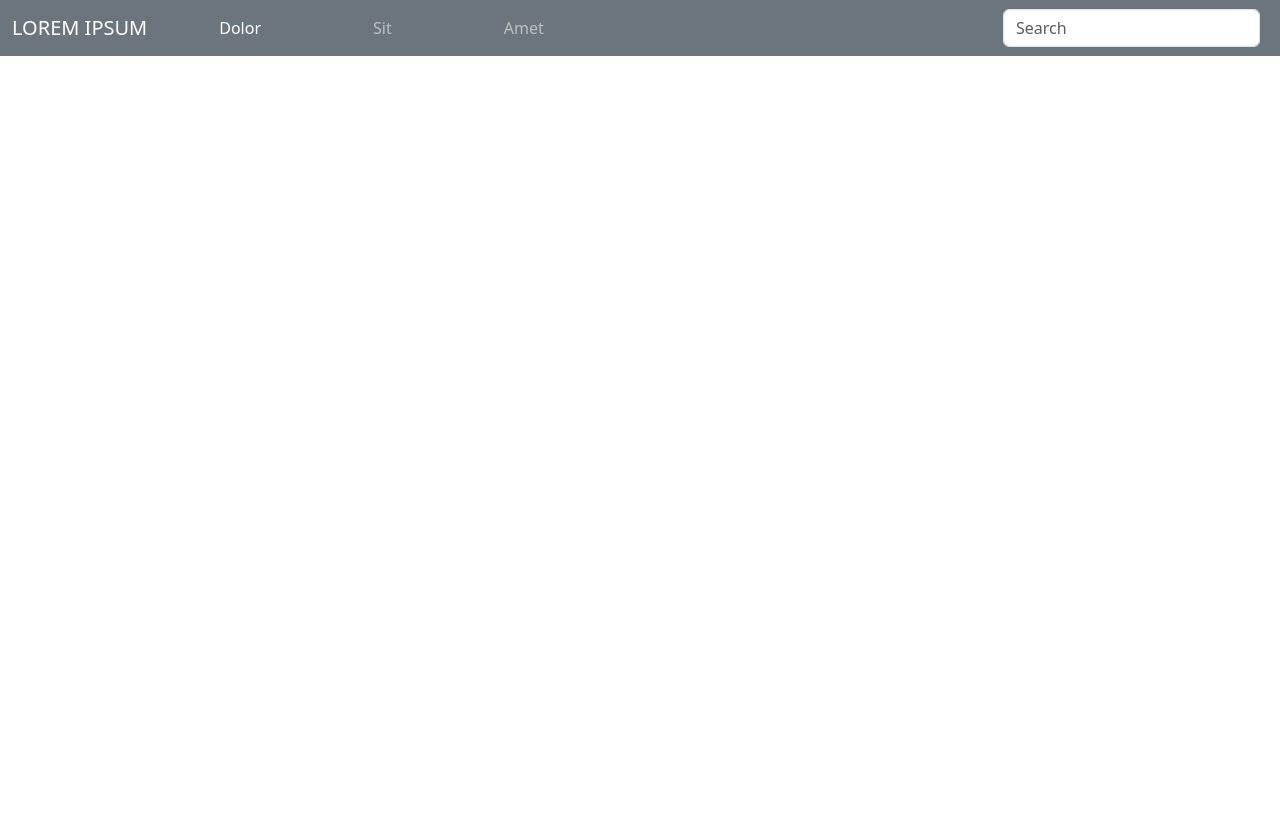
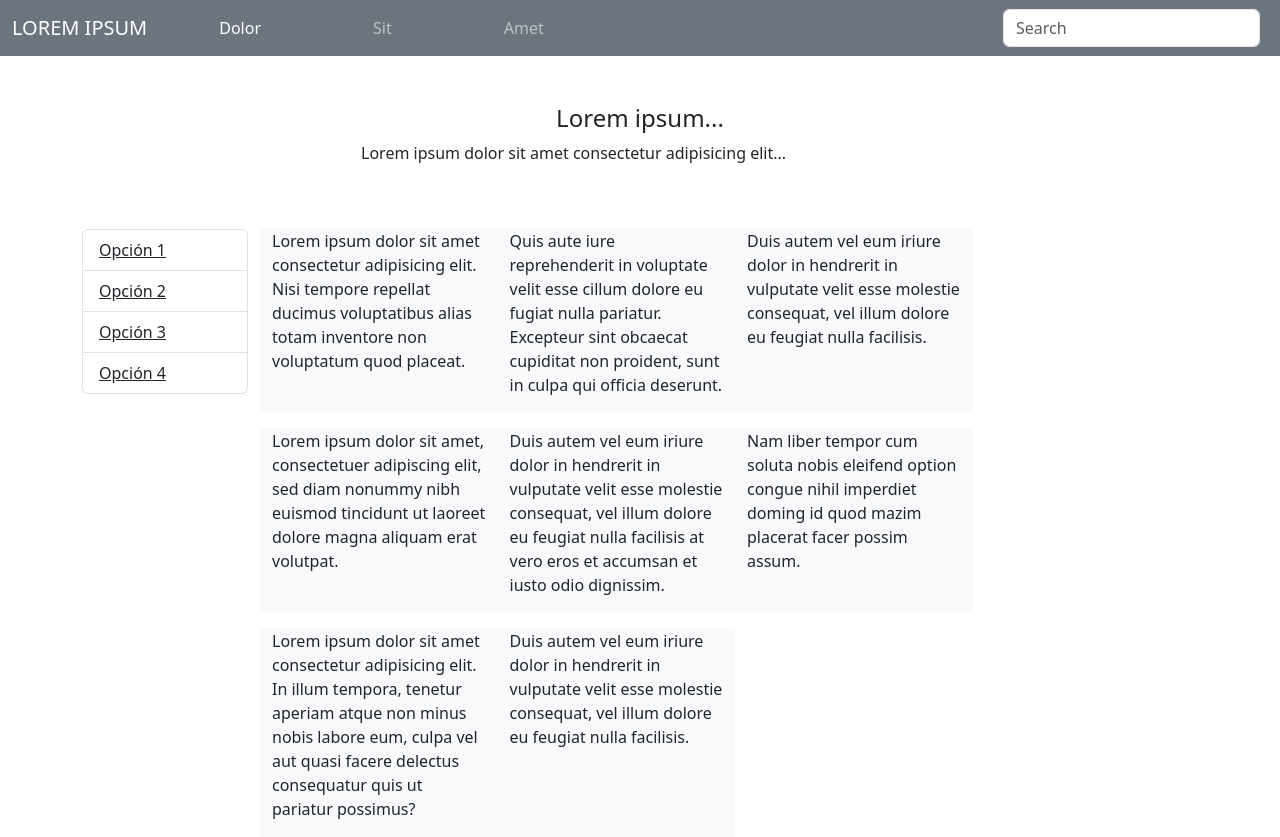
Before and after one commit to andrealvrez/Taller-responsive-boostrap, a plain HTML site: page index.html in a window 1280 px wide. Before the commit the page ends 800 px from the top, so only its background shows below. Drawn offline with nearby package versions, Linux system fonts and the light colour scheme.

Commit message:
Grid layout attempt

```diff
--- a/index.html
+++ b/index.html
@@ -31,10 +31,93 @@
                 </form>
             </div>
         </div>
+    </nav>
+
+    <div class="text-center px-5 py-5">
+        <h4>Lorem ipsum...</h4>
+        <div id="carouselExampleControls" class="carousel slide" data-bs-ride="carousel">
+            <div class="carousel-inner">
+              <div class="carousel-item active">
+                <p class="fw-normal">Lorem ipsum dolor sit amet consectetur adipisicing elit...</p>
+              </div>
+              <div class="carousel-item">
+                <p class="fw-normal">...Amet vitae maxime ratione odio iusto maiores, eaque veniam officia laudantium...</p>
+              </div>
+              <div class="carousel-item">
+                <p class="fw-normal">...Debitis natus ut ullam nesciunt consectetur et quasi.</p>
+              </div>
+            </div>
+          </div>
+    </div>
+
+    <div class="container align-content-center">
+        <div class="row">
+            <div class="col-2">
+                <ul class="list-group">
+                    <li class="list-group-item text-decoration-underline">Opción 1</li>
+                    <li class="list-group-item text-decoration-underline">Opción 2</li>
+                    <li class="list-group-item text-decoration-underline">Opción 3</li>
+                    <li class="list-group-item text-decoration-underline">Opción 4</li>
+                 </ul>
+            </div>
+            <div class="col-10">
+                <div class="row mb-3">
+                    <div class="col-3 bg-light">
+                        <p class="lh-base align-items-center">
+                            Lorem ipsum dolor sit amet consectetur adipisicing elit. Nisi tempore repellat ducimus voluptatibus alias totam inventore non voluptatum quod placeat.
+                        </p>
+                    </div>
+                    <div class="col-3 bg-light">
+                        <p class="lh-base align-items-center">
+                            Quis aute iure reprehenderit in voluptate velit esse cillum dolore eu fugiat nulla pariatur. Excepteur sint obcaecat cupiditat non proident, sunt in culpa qui officia deserunt.
+                        </p>
+                    </div>
+                    <div class="col-3 bg-light">
+                        <p class="lh-base align-items-center">
+                            Duis autem vel eum iriure dolor in hendrerit in vulputate velit esse molestie consequat, vel illum dolore eu feugiat nulla facilisis.
+                        </p>
+                    </div>
+                </div>
+                <div class="row mb-3">
+                    <div class="col-3 bg-light">
+                        <p class="lh-base align-items-center">
+                            Lorem ipsum dolor sit amet, consectetuer adipiscing elit, sed diam nonummy nibh euismod tincidunt ut laoreet dolore magna aliquam erat volutpat.
+                        </p>
+                    </div>
+                    <div class="col-3 bg-light">
+                        <p class="lh-base align-items-center">
+                            Duis autem vel eum iriure dolor in hendrerit in vulputate velit esse molestie consequat, vel illum dolore eu feugiat nulla facilisis at vero eros et accumsan et iusto odio dignissim.
+                        </p>
+                    </div>
+                    <div class="col-3 bg-light">
+                        <p class="lh-base align-items-center">
+                            Nam liber tempor cum soluta nobis eleifend option congue nihil imperdiet doming id quod mazim placerat facer possim assum.
+                        </p>
+                    </div>
+                </div>
+                <div class="row">
+                    <div class="col-3 bg-light">
+                        <p class="lh-base align-items-center">
+                            Lorem ipsum dolor sit amet consectetur adipisicing elit. In illum tempora, tenetur aperiam atque non minus nobis labore eum, culpa vel aut quasi facere delectus consequatur quis ut pariatur possimus?
+                        </p>
+                    </div>
+                    <div class="col-3 bg-light">
+                        <p class="lh-base align-items-center">
+                            Duis autem vel eum iriure dolor in hendrerit in vulputate velit esse molestie consequat, vel illum dolore eu feugiat nulla facilisis.
+                        </p>
+                    </div>
+                    <div class="col-3">
+                </div>
+            </div>
+        </div>
+    </div>
 
 
 
-    </nav>
+
+
+
+
 
 
 
```
